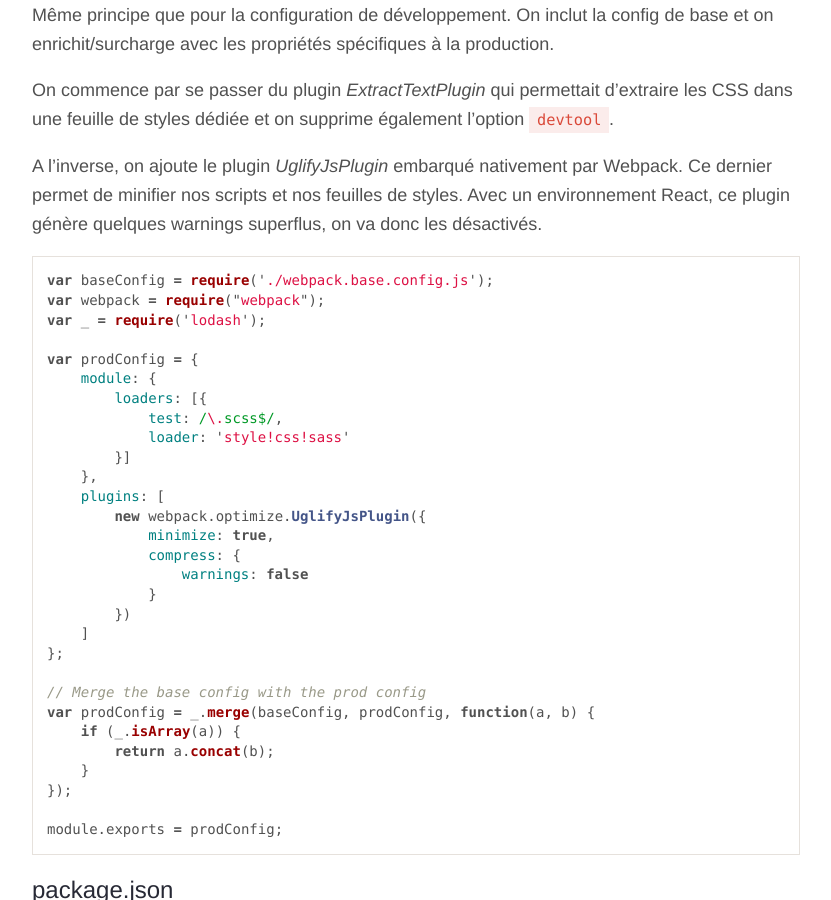
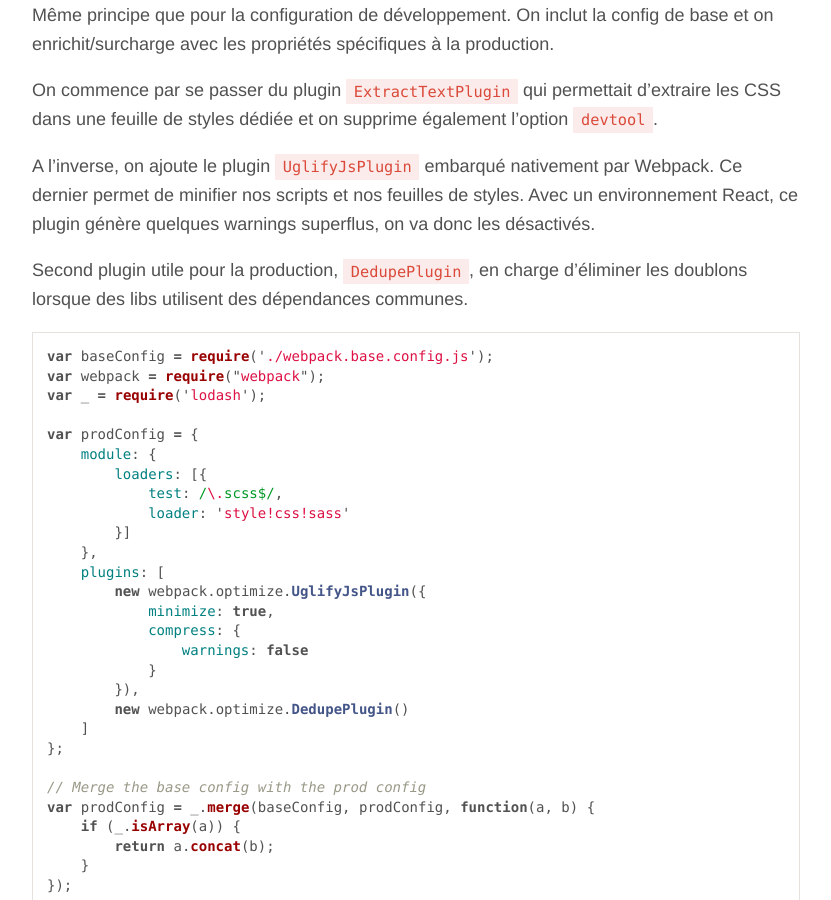
Before and after one commit to romaindso/romaindso.github.io, a Jekyll site: the page built from _posts/2015-09-12-webpack-pour-la-production.markdown, in a window 1280 px wide and 900 px high, scrolled down 2883 px. Shown: the whole window, without its empty margins (224-1055 px from the left). Built offline with Jekyll 4.4.1, drawn with Linux system fonts in a browser that asks for light colours; nearby versions of some CDN libraries; Markdown is read by kramdown in place of the engine named in the settings.

Commit message:
Update content

```diff
--- a/_posts/2015-09-12-webpack-pour-la-production.markdown
+++ b/_posts/2015-09-12-webpack-pour-la-production.markdown
@@ -106,9 +106,11 @@ module.exports = devConfig;
 #### Configuration de production
 Même principe que pour la configuration de développement. On inclut la config de base et on enrichit/surcharge avec les propriétés spécifiques à la production.
 
-On commence par se passer du plugin *ExtractTextPlugin* qui permettait d'extraire les CSS dans une feuille de styles dédiée et on supprime également l'option `devtool`.
+On commence par se passer du plugin `ExtractTextPlugin` qui permettait d'extraire les CSS dans une feuille de styles dédiée et on supprime également l'option `devtool`.
 
-A l'inverse, on ajoute le plugin *UglifyJsPlugin* embarqué nativement par Webpack. Ce dernier permet de minifier nos scripts et nos feuilles de styles. Avec un environnement React, ce plugin génère quelques warnings superflus, on va donc les désactivés.
+A l'inverse, on ajoute le plugin `UglifyJsPlugin` embarqué nativement par Webpack. Ce dernier permet de minifier nos scripts et nos feuilles de styles. Avec un environnement React, ce plugin génère quelques warnings superflus, on va donc les désactivés.
+
+Second plugin utile pour la production, `DedupePlugin`, en charge d'éliminer les doublons lorsque des libs utilisent des dépendances communes.
 
 {% highlight javascript %}
 var baseConfig = require('./webpack.base.config.js');
@@ -128,7 +130,8 @@ var prodConfig = {
             compress: {
                 warnings: false
             }
-        })
+        }),
+        new webpack.optimize.DedupePlugin()
     ]
 };
 
```
